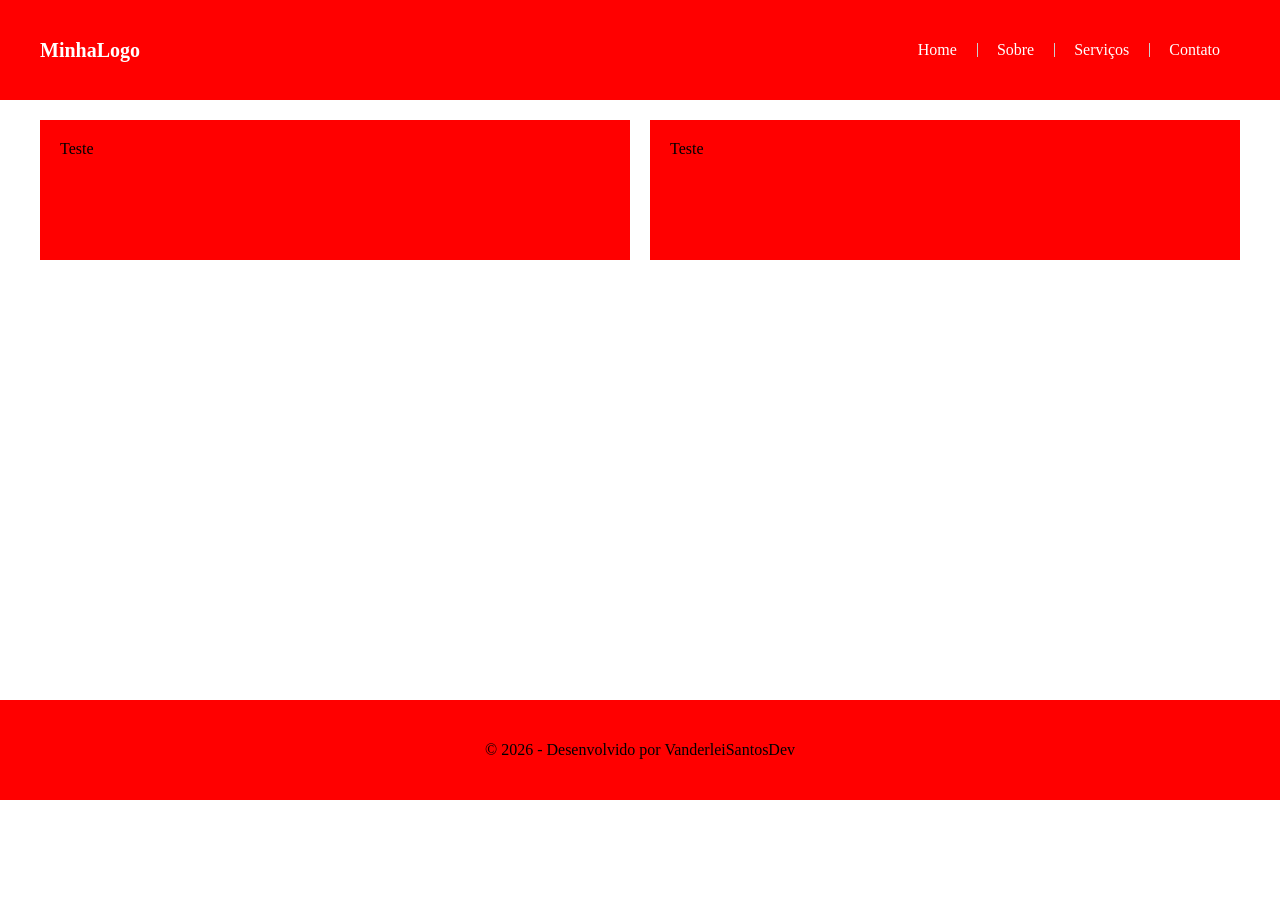
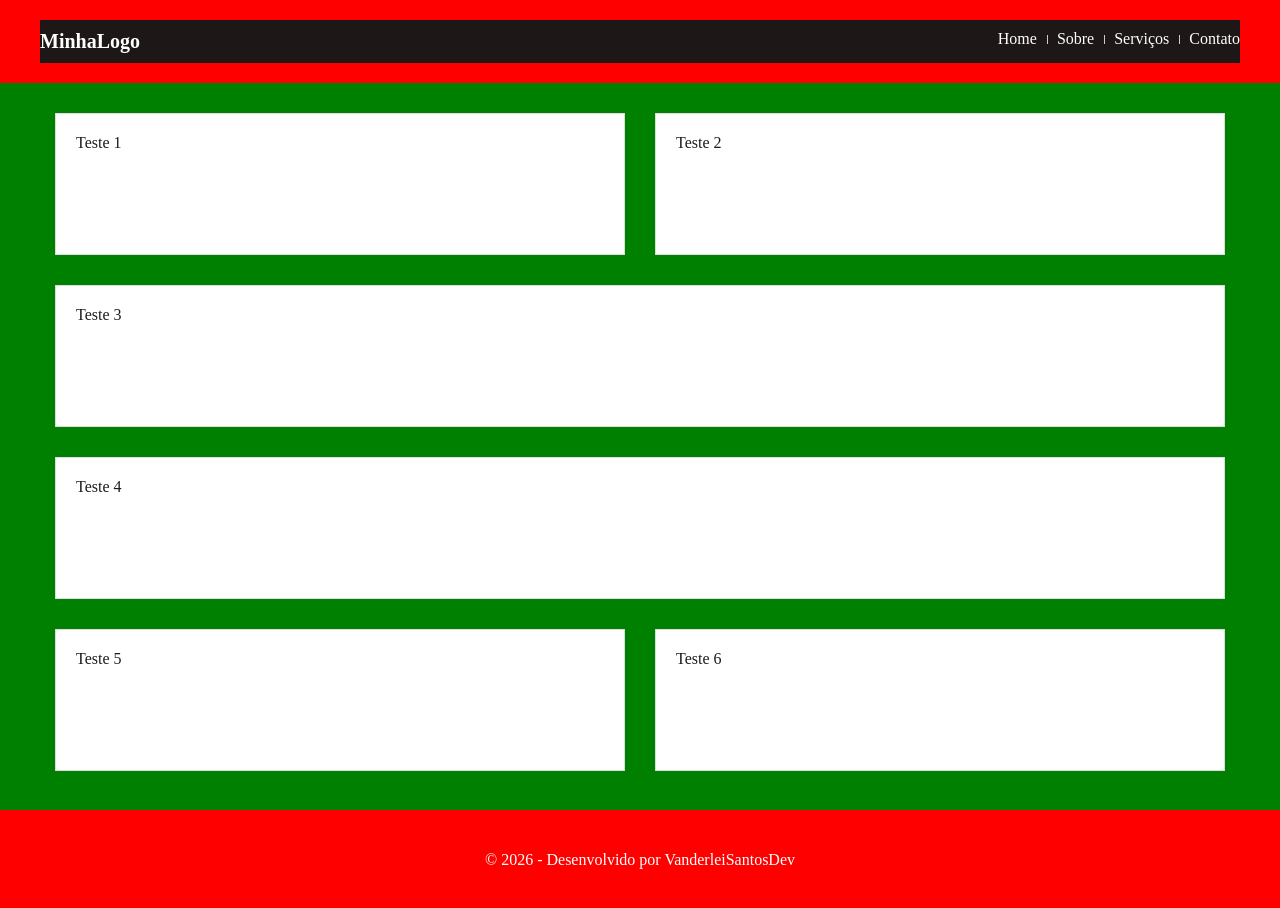
Before and after one commit to VanderleiSantosDev/landing_page_1, a plain HTML site: page index.html in a window 1280 px wide. Before the commit the page ends 800 px from the top, so only its background shows below. Drawn offline with Linux system fonts and the light colour scheme.

Commit message:
Atualização da landing page 002

```diff
--- a/css/style.css
+++ b/css/style.css
@@ -2,9 +2,9 @@
 
 html,
 body {
-  margin: 0;
+  margin: 0px;
   height: 100%;
-  padding: 0;
+  padding: 0px;
 }
 
 
@@ -14,6 +14,7 @@ body {
   display: flex;
   flex-direction: column;
   min-height: 100vh;
+
 }
 
 
@@ -25,6 +26,7 @@ body {
   align-items: center;
   background: red;
   height: 100px;
+  padding:20px;
 }
 
 /*MENU*/
@@ -32,11 +34,11 @@ body {
 nav {
   display: flex;
   justify-content: space-between;
-  align-items: center;
-  padding: 10px 20px;
+
+  padding: 10px 0px;
   color: #fff;
-  max-width: 1200px; /* limite de largura */
-  width: 100%;/* ocupa toda a largura disponível */
+  width: 1200px; /* limite de largura */
+  background: #1d1717;
 }
 
 .logo {
@@ -51,13 +53,13 @@ nav {
   padding: 0;
 }
 
-.menu li {
+.menu li{
   position: relative;
 }
 
-.menu a {
+.menu a{
   display: block;
-  padding: 5px 20px;
+  padding: 0px 10px 0px 10px;
   color: #fff;
   text-decoration: none;
   position: relative; /* necessário para o ::before */
@@ -70,6 +72,10 @@ nav {
   top: 25%;       /*controla onde começa*/
   height: 50%;    /*controla o tamanho vertical*/
   border-left: 1px solid #ccc;
+}
+
+.menu > li.m-ult-f a{
+  padding-right: 0px !important;
 }
 
 .menu-toggle {
@@ -88,8 +94,23 @@ nav {
 main {
   flex: 1;
   display: flex;
-  justify-content: center;
-  align-items: flex-start;
+  flex-direction: column;
+
+}
+
+.primeira-section{
+  width: 100%;
+  height: auto;
+  background: green;
+  padding-top:20px;
+
+}
+
+.segunda-section{
+  width: 100%;
+  height: auto;
+  background: green;
+
 }
 
 .grid {
@@ -97,19 +118,52 @@ main {
   display: grid;
   width: 100%;
   max-width: 1200px;
-  margin: 20px auto;
+  margin:auto;
+  padding-top:0px;
   grid-template-columns: 1fr;
-  gap: 20px;
+
+
+}
+
+.grid-2,.grid-3 {
+
+  display: grid;
+  padding-top:20px;
+  max-width: 1200px;
+  margin: auto;
+  grid-template-columns: 1fr;
+
 
 }
 
 .item {
-  background: red;
-  margin: 0px;
+  background: #fff;
   height: 100px;
-  padding: 20px;
+  padding:20px;
   text-align: left;
+  color: #1c1c1c;
+  border:1px solid #ddd;
 }
+
+
+.primeira-section > .grid > .item{
+  margin:15px 15px 17px 15px;
+}
+.segunda-section > .grid-2 > .item{
+  margin:-2px 12px 5px 15px;
+}
+.segunda-section > .grid-3 > .item{
+  margin:10px 15px 7px 15px;
+}
+.primeira-section > .grid-4 > .item{
+  margin:7px 15px 27px 15px;
+}
+
+.primeira-section > .grid-4{
+  padding-bottom: 9px;
+}
+
+
 
 
 /*FOOTER*/
@@ -120,8 +174,9 @@ main {
   align-items: center;
   justify-items: center;
   background: red;
-  height: 100px;
+  min-height: 100px;
   margin-top: auto;
+  color:#fff;
 }
 
 
@@ -131,6 +186,19 @@ main {
   .grid {
     grid-template-columns: 1fr 1fr; /* duas colunas */
   }
+  .primeira-section > .grid > .item{
+    margin:10px 15px 5px 15px;
+  }
+  .segunda-section > .grid-2 > .item{
+    margin:5px 15px 0px 15px;
+  }
+  .segunda-section > .grid-3 > .item{
+    margin:10px 15px 0px 15px;
+  }
+  .primeira-section > .grid-4 > .item{
+    margin:10px 15px 30px 15px;
+  }
+
 }
 
 
--- a/index.html
+++ b/index.html
@@ -18,11 +18,11 @@
         <nav>
             <div class="logo">MinhaLogo</div>
             <button class="menu-toggle">☰</button>
-            <ul class="menu">
+            <ul class="menu" style="text-align: right;">
                 <li><a href="#">Home</a></li>
                 <li><a href="#">Sobre</a></li>
                 <li><a href="#">Serviços</a></li>
-                <li><a href="#">Contato</a></li>
+                <li class="m-ult-f"><a href="#">Contato</a></li>
             </ul>
         </nav>
 
@@ -32,10 +32,32 @@
     <!-- Sessão -->
 
     <main>
-        <section class="grid">
-            <div class="item">Teste</div>
-            <div class="item">Teste</div>
+        <section class="primeira-section">
+        <div class="grid">
+            <div class="item">Teste 1</div>
+            <div class="item">Teste 2</div>
+        </div>
         </section>
+
+        <section class="segunda-section">
+
+            <div class="grid-2">
+                <div class="item">Teste 3</div>
+            </div>
+
+            <div class="grid-3">
+                <div class="item">Teste 4</div>
+            </div>
+
+        </section>
+
+        <section class="primeira-section">
+        <div class="grid grid-4">
+            <div class="item">Teste 5</div>
+            <div class="item">Teste 6</div>
+        </div>
+        </section>
+
     </main>
 
     <!-- footer -->
```
